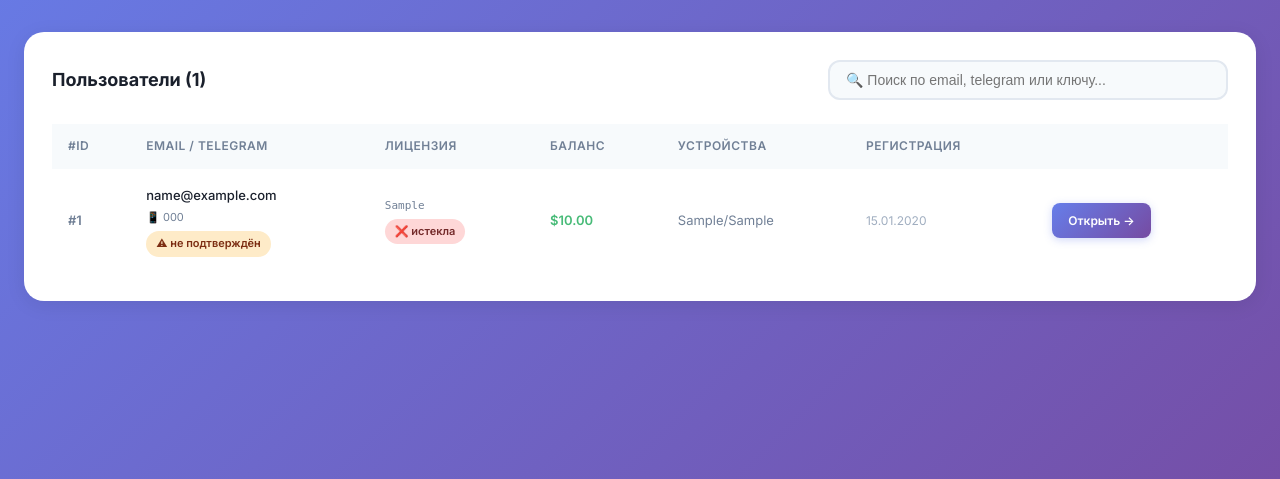
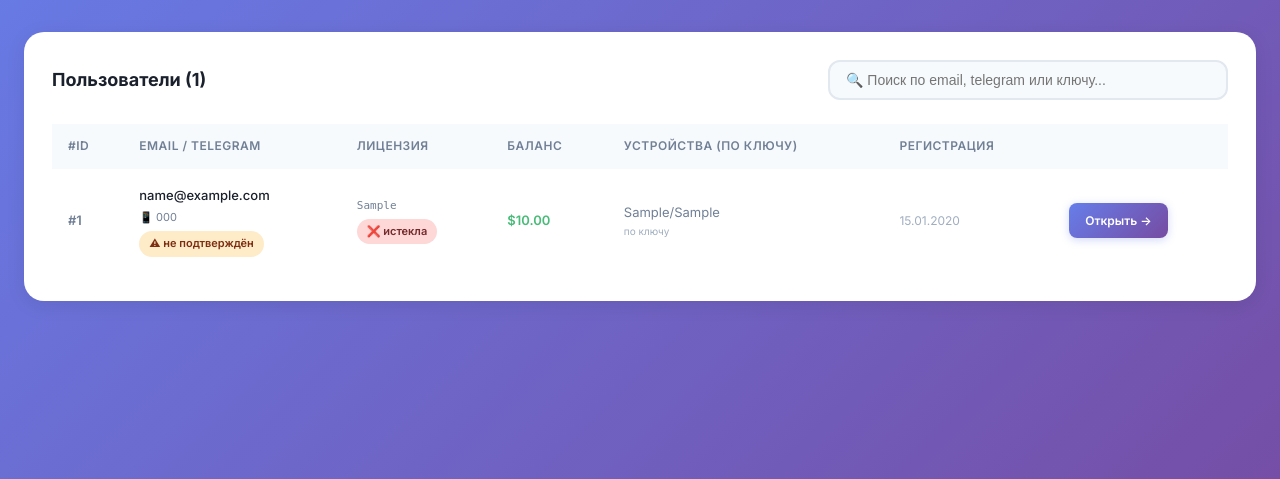
Before and after one commit to benuarbelluyan-sketch/license-check-server, a FastAPI app: template templates/admin_users.html in a window 1280 px wide. Shown: the part 180-659 px from the top of the page. Run offline with FastAPI, Linux system fonts and the light colour scheme; the template is opened without the code that fills it: most values are stand-ins (such as "Sample title", 1, 10 or a date in 2020); parts of the project's set-up code (start-up, migrations or seed data) failed here and were passed over; some libraries are stand-ins or nearby versions.

Commit message:
admin_users.html

```diff
--- a/templates/admin_users.html
+++ b/templates/admin_users.html
@@ -84,7 +84,7 @@
             <th>Email / Telegram</th>
             <th>Лицензия</th>
             <th>Баланс</th>
-            <th>Устройства</th>
+            <th>Устройства (по ключу)</th>
             <th>Регистрация</th>
             <th></th>
           </tr>
@@ -125,7 +125,10 @@
               {% endif %}
             </td>
             <td style="font-weight:600; color:#48bb78;">${{ "%.2f" | format(u.balance | default(0) | float) }}</td>
-            <td style="color:#718096;">{{ u.active_devices or 0 }}{% if u.max_devices %}/{{ u.max_devices }}{% endif %}</td>
+            <td style="color:#718096;">
+              {{ u.active_devices or 0 }}/{{ u.max_devices or 1 }}
+              <div style="font-size:10px;color:#a0aec0;">по ключу</div>
+            </td>
             <td style="color:#a0aec0; font-size:12px;">
               {% if u.created_at %}{{ u.created_at.strftime('%d.%m.%Y') }}{% endif %}
             </td>
```
